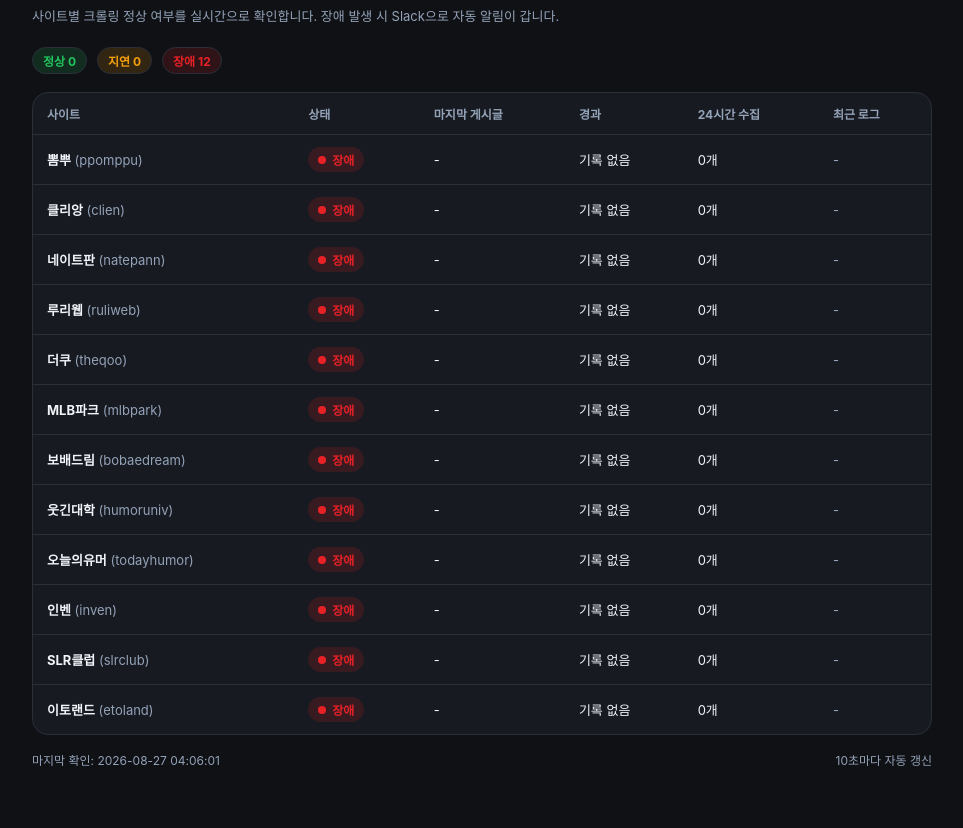
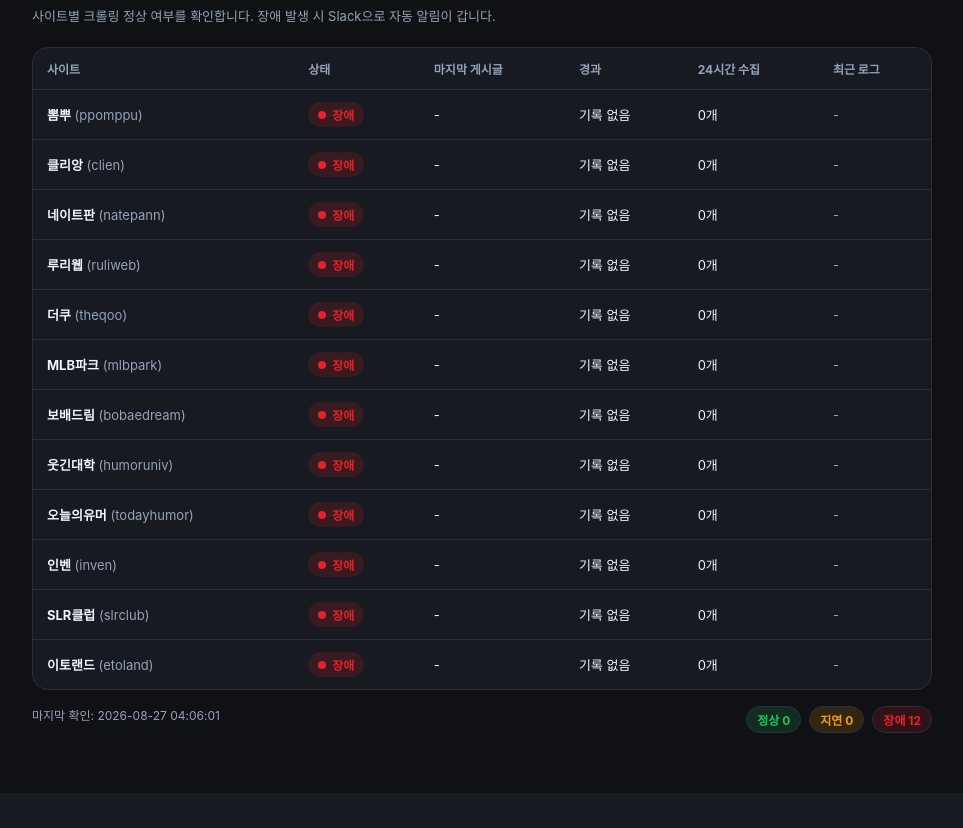
Before and after one commit to buffy7000/hotlink, a PHP site: page /status.php in a window 1280 px wide. Shown: the part 56-884 px from the top of the page, without its empty margins (158-1121 px from the left). After the commit the page ends 789 px from the top, so only its background shows below. Run offline with PHP 8.4, Linux system fonts and the light colour scheme; data that the repository does not hold is empty.

Commit message:
fix(status): 대시보드 레이아웃 조정 및 자동갱신을 매시 10분으로 변경
- 정상/지연/장애 카운트 뱃지를 '마지막 확인' 텍스트와 같은 줄 우측 끝으로 이동
- '10초마다 자동 갱신' 문구 제거
- 실제 갱신 주기를 10초 -> 매시 10분(그 후 1시간 간격)으로 변경

Co-Authored-By: Claude Sonnet 5 <noreply@anthropic.com>
Claude-Session: https://claude.ai/code/session_01JPTsgZWxUwTGjrJ2Q1wdpa

```diff
--- a/status.php
+++ b/status.php
@@ -32,9 +32,9 @@
   .back-link { font-size: 13px; color: var(--text2); text-decoration: none; margin-left: auto; }
   .back-link:hover { color: var(--error); }
 
-  .summary { display: flex; gap: 10px; margin-bottom: 18px; flex-wrap: wrap; }
+  .summary { display: flex; gap: 8px; flex-wrap: wrap; }
   .summary-chip {
-    padding: 8px 14px; border-radius: 999px; font-size: 13px; font-weight: 700;
+    padding: 4px 10px; border-radius: 999px; font-size: 12px; font-weight: 700;
     background: var(--surface2); border: 1px solid var(--border);
   }
 
@@ -76,9 +76,7 @@
     <h1>🩺 크롤러 상태</h1>
     <a class="back-link" href="/">← hotlink.kr</a>
   </div>
-  <p class="subtitle">사이트별 크롤링 정상 여부를 실시간으로 확인합니다. 장애 발생 시 Slack으로 자동 알림이 갑니다.</p>
-
-  <div class="summary" id="summary"></div>
+  <p class="subtitle">사이트별 크롤링 정상 여부를 확인합니다. 장애 발생 시 Slack으로 자동 알림이 갑니다.</p>
 
   <div class="panel">
     <div class="loading" id="loadingMsg">불러오는 중...</div>
@@ -99,7 +97,7 @@
 
   <div class="footer">
     <span id="checkedAt"></span>
-    <span>10초마다 자동 갱신</span>
+    <span class="summary" id="summary"></span>
   </div>
 </div>
 
@@ -152,8 +150,20 @@
       .catch(function () {});
   }
 
+  // 매시 10분에 맞춰 자동 갱신 (그 후 1시간 간격 유지)
+  function scheduleHourlyRefresh() {
+    var now = new Date();
+    var next = new Date(now.getFullYear(), now.getMonth(), now.getDate(), now.getHours(), 10, 0, 0);
+    if (next <= now) next.setHours(next.getHours() + 1);
+    var delay = next - now;
+    setTimeout(function () {
+      load();
+      setInterval(load, 60 * 60 * 1000);
+    }, delay);
+  }
+
   load();
-  setInterval(load, 10000);
+  scheduleHourlyRefresh();
 })();
 </script>
 </body>
```
